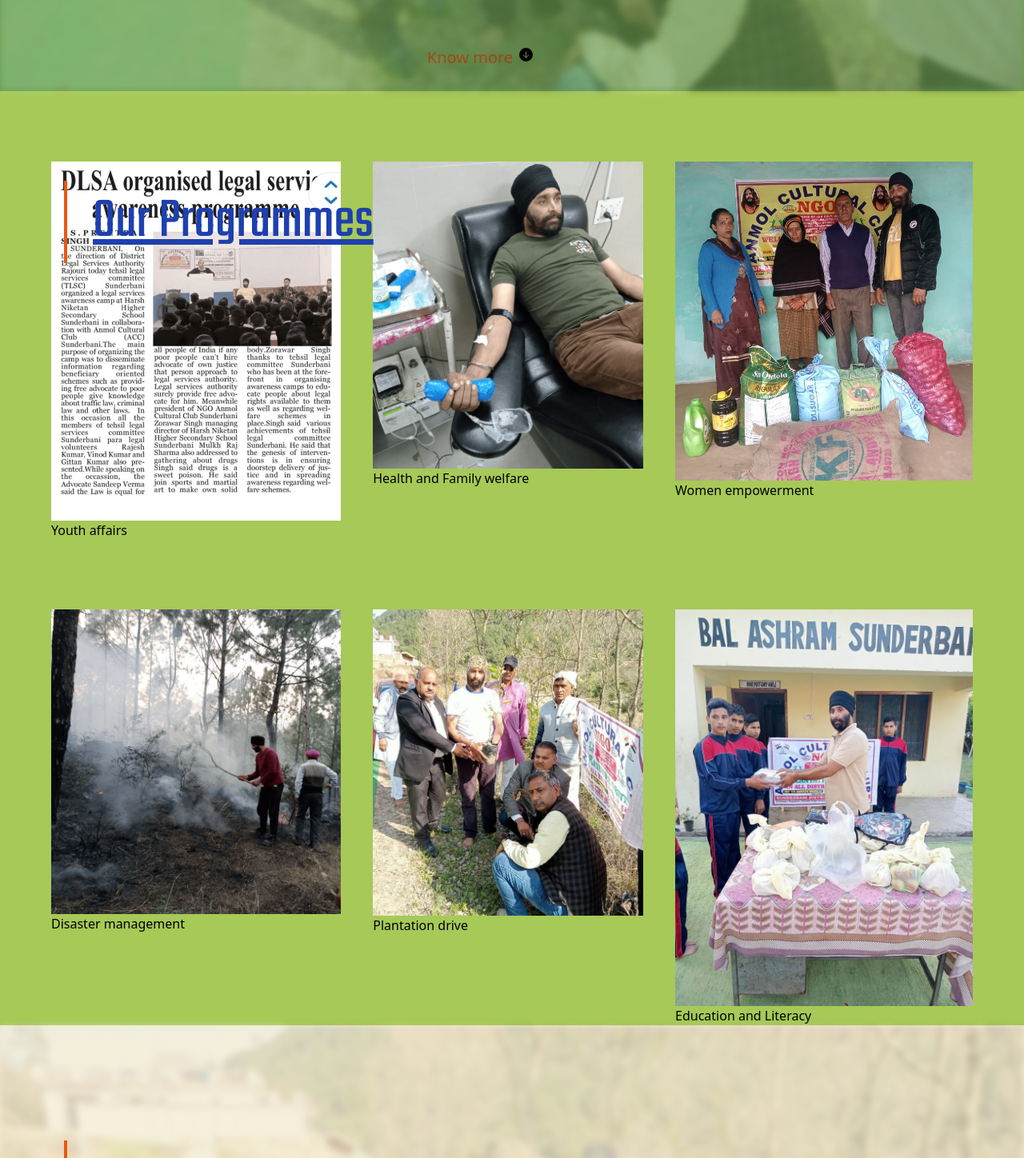
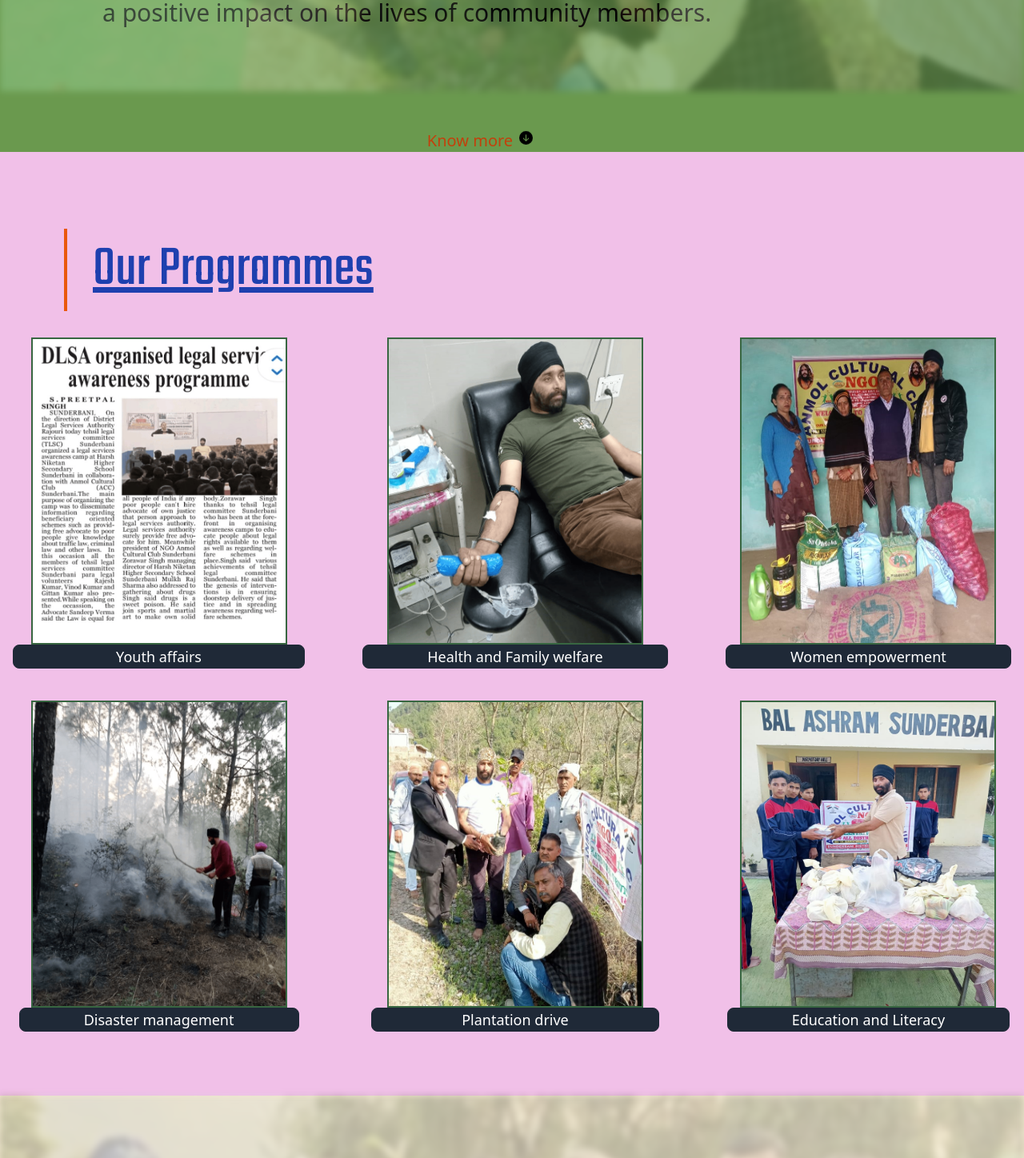
Before and after one commit to relishgupta/NGO, a React (Create React App) app: page / in a window 1280 px wide. Shown: the part 2286-3734 px from the top of the page at 80% size. Built offline with nearby package versions, Linux system fonts and the light colour scheme.

Commit message:
started services section

```diff
--- a/src/components/aims.jsx
+++ b/src/components/aims.jsx
@@ -8,7 +8,7 @@ const Aims = () => {
       <span className="acc relative -top-[41rem] sz:-top-[50rem] z-20 mx-5 md:mx-20 border-l-4 border-orange-600 pl-2 md:pl-8 text-4xl xl:text-7xl text-blue-800 underline">
         Our values, vision, strategy
       </span>
-      <span className='flex p-6 md:p-10 xl:p-32 -mt-[41rem] z-20 text-xl xl:text-2xl'>
+      <span className='flex p-6 md:p-10 xl:p-32 -mt-[41rem] z-20 text-xl xl:text-3xl'>
       Our vision is to create a society where people from diverse backgrounds can come together, appreciate different cultures, and foster a sense
       of unity and understanding. Through our vision, strategy, and collaborative initiatives, we aim to inspire, empower, and create a society where
       cultural heritage is cherished, artistic expression thrives, and everyone feels a sense of belonging.We actively engage with local communities,
@@ -17,7 +17,7 @@ const Aims = () => {
 
 
       </span>
-      <Link to='/mission' className=' flex justify-center md:pr-20 text-orange-700 hover:underline hover:text-blue-800 cursor-pointer text-xl'>
+      <Link to='/mission' className=' flex justify-center md:pr-20 text-orange-700 hover:underline hover:text-blue-800 cursor-pointer text-xl sz:text-2xl'>
         Know more <BsArrowDownCircleFill size={25} className='pl-2 text-black animate-bounce'/>
       </Link>
     </div>
--- a/src/components/services.jsx
+++ b/src/components/services.jsx
@@ -6,36 +6,52 @@ import ration from '../assets/ration.png';
 import youth from '../assets/youth.png';
 
 const Services = () => {
+//   const services=[
+//   {
+//     id:1,
+//     src:'awareness',
+//     title:'Youth affairs',
+//   },
+//   {
+//     id:2,
+//     src:'environment',
+//     title:'Disaster management',
+//   },
+//   {
+//     id:3,
+//     src:'awareness',
+//     title:'Youth affairs',
+//   }
+// ]
   return (
-    <div name='services' className="pt-4 min-h-screen w-full bg-gra">
-
-      <span className="acc relative top-28 sz:top-40 z-20 mx-5 md:mx-20 border-l-4 border-orange-600 pl-2 md:pl-8 text-4xl md:text-7xl text-blue-800 underline">
+    <div name='services' className="pt-4 min-h-screen w-full bg-pnk">
+      <span className="acc relative top-24 sz:top-28 z-20 mx-5 md:mx-20 border-l-4 border-orange-600 pl-2 md:pl-8 text-4xl md:text-7xl text-blue-800 underline">
         Our Programmes
       </span>
-      <div className='grid grid-rows-2 grid-flow-col gap-10 mx-16 sz:mx-[30rem] cursor-pointer'>
-        <span>
-          <img src={awareness} alt=""/>
-          <span>Youth affairs</span>
+      <div className='grid grid-rows-6 sm:grid-rows-3 xl:grid-rows-2 grid-flow-col gap-10 cursor-pointer pt-36 sz:pt-40 text-xl pb-20'>
+        <span className='flex flex-col items-center '>
+          <img src={awareness} alt="" className='border-2 border-gr h-96 w-80 hover:scale-105 duration-200'/>
+          <span className='border border-gray-800 bg-gray-800 text-white text-lg px-32 rounded-lg'>Youth affairs</span>
         </span>
-        <span>
-          <img src={environment} alt=""/>
-          <span>Disaster management</span>
+        <span className='flex flex-col items-center'>
+          <img src={environment} alt="" className='border-2 border-gr h-96 w-80 hover:scale-105 duration-200'/>
+          <span className='border border-gray-800 bg-gray-800 text-white text-lg px-20 rounded-lg'>Disaster management</span>
         </span>
-        <span>
-          <img src={blood} alt=""/>
-          <span>Health and Family welfare</span>
+        <span className='flex flex-col items-center'>
+          <img src={blood} alt="" className='border-2 border-gr h-96 w-80 hover:scale-105 duration-200'/>
+          <span className='border border-gray-800 bg-gray-800 text-white text-lg px-14 lg:px-20 rounded-lg'>Health and Family welfare</span>
         </span>
-        <span>
-          <img src={plantation} alt=""/>
-          <span>Plantation drive</span>
+        <span className='flex flex-col items-center'>
+          <img src={plantation} alt="" className='border-2 border-gr h-96 w-80 hover:scale-105 duration-200'/>
+          <span className='border border-gray-800 bg-gray-800 text-white text-lg px-28 rounded-lg'>Plantation drive</span>
         </span>
-        <span>
-          <img src={ration} alt=""/>
-          <span>Women empowerment</span>
+        <span className='flex flex-col items-center'>
+          <img src={ration} alt="" className='border-2 border-gr h-96 w-80 hover:scale-105 duration-200'/>
+          <span className='border border-gray-800 bg-gray-800 text-white text-lg px-20 rounded-lg'>Women empowerment</span>
         </span>
-        <span>
-          <img src={youth} alt=""/>
-          <span>Education and Literacy</span>
+        <span className='flex flex-col items-center'>
+          <img src={youth} alt="" className='border-2 border-gr h-96 w-80 hover:scale-105 duration-200'/>
+          <span className='border border-gray-800 bg-gray-800 text-white text-lg px-20 rounded-lg'>Education and Literacy</span>
         </span>
       </div>
     </div>
--- a/src/components/team.jsx
+++ b/src/components/team.jsx
@@ -1,14 +1,14 @@
-import mission from '../assets/mission.jpg';
+import team from '../assets/team.jpg';
 
 const Team = () => {
   return (
     <div name='team' className="pt-4 h-screen w-full bg-crm">
-    <div className='blur-sm opacity-30 -top-4 relative min-h-screen bg-cover bg-center' style={{ backgroundImage: `url(${mission})` }} />
+    <div className='blur-sm opacity-30 -top-4 relative min-h-screen bg-cover bg-center' style={{ backgroundImage: `url(${team})` }} />
       <span className="acc relative -top-[41rem] sz:-top-[50rem] z-20 mx-5 md:mx-20 border-l-4 border-orange-600 pl-2 md:pl-8 text-4xl md:text-7xl text-blue-800 underline">
         Our Team
       </span>
       <div>
-        {/* <span><img src={mission} alt="" /></span> */}
+        {/* <span><img src={team} alt="" /></span> */}
       </div>
     </div>
   )
--- a/tailwind.config.js
+++ b/tailwind.config.js
@@ -12,6 +12,7 @@ module.exports = {
         'crm':'#f2e8cf',
         'mrn':'#bc4749',
         'snake':'#313715',
+        'pnk':'#f1c0e8',
       },
       screens:{
         'sz':'1900px',
```
Also changed, not shown: src/assets/team.jpg (added).
